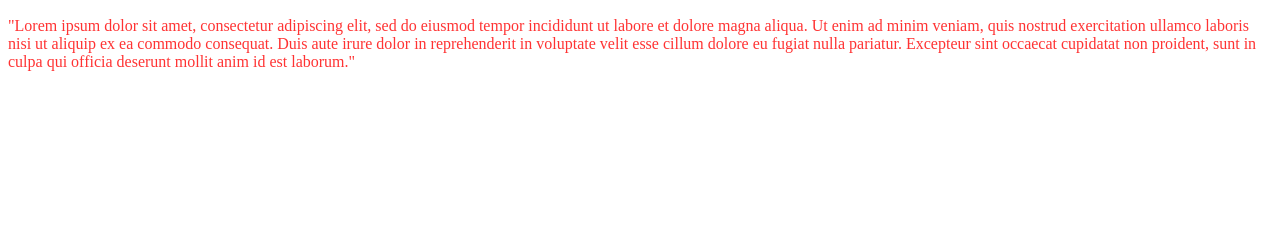
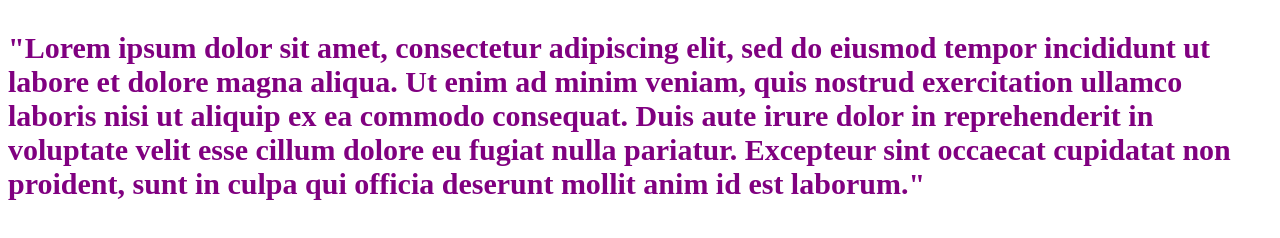
Before and after one commit to nladha09/studious-octo-eureka, a plain HTML site: page index.html in a window 1280 px wide. Shown: the part 270-508 px from the top of the page. Drawn offline with Linux system fonts and the light colour scheme.

Commit message:
changed text to purple

```diff
--- a/assets/style.css
+++ b/assets/style.css
@@ -1,3 +1,5 @@
 .red {
-    color: #f33;
+    color: purple;
+    font-weight: bold;
+    font-size: 30px;
   }
```
